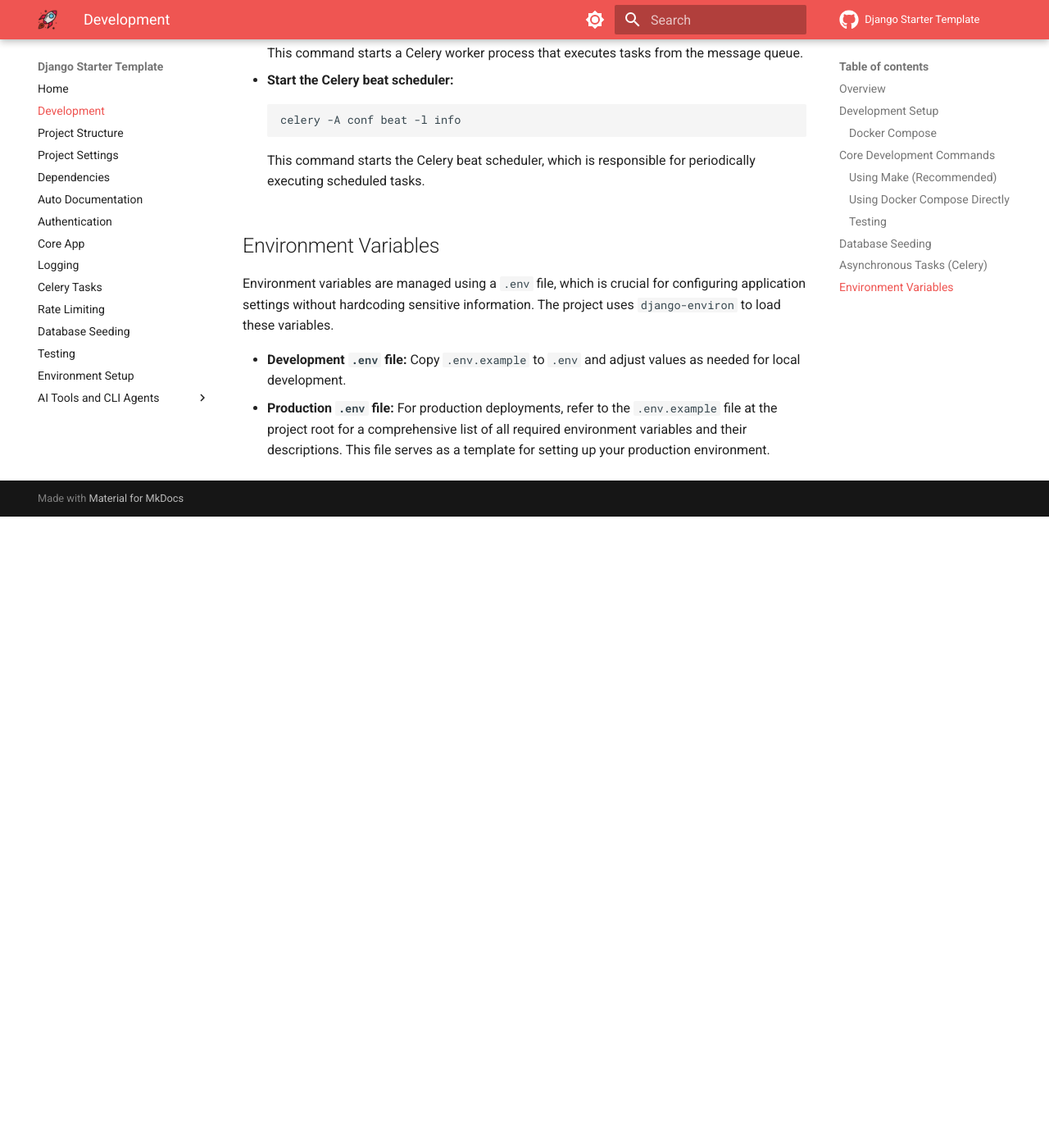
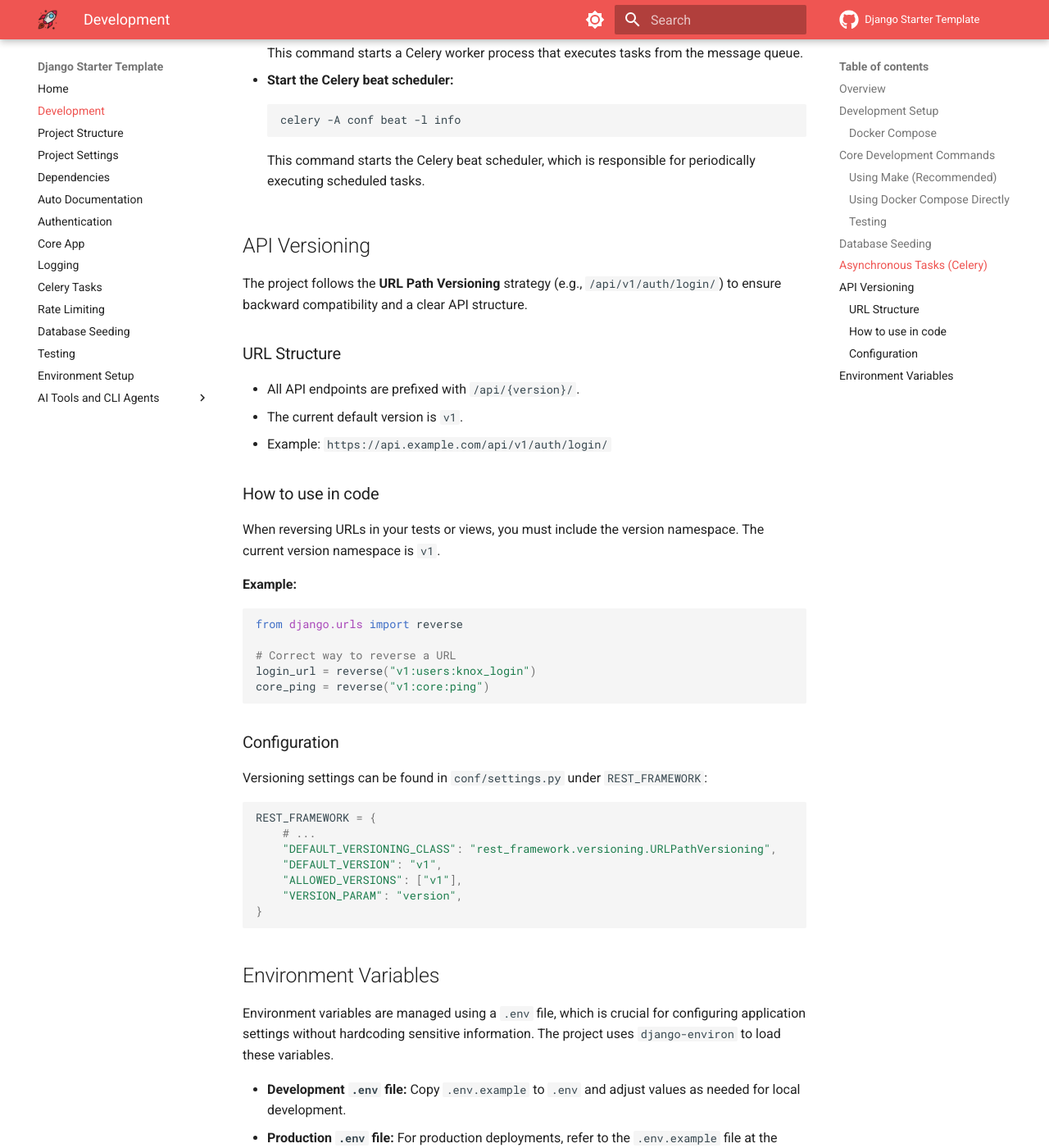
Before and after one commit to wilfredinni/django-starter-template, an MkDocs documentation site: the page built from docs/development.md, in a window 1280 px wide and 1400 px high, scrolled down 5728 px. Shown: the whole window at 82% size. Built offline with MkDocs 1.6.1 and Material for MkDocs 9.7.7, drawn with Linux system fonts in a browser that asks for light colours; comment, search, counter and statistics services are not loaded; before the commit the page ends 6358 px from its top, so only the background shows below that.

Commit message:
feat: update API endpoints to include versioning in URLs and document versioning strategy

````diff
--- a/docs/development.md
+++ b/docs/development.md
@@ -250,6 +250,44 @@ docker compose logs -f beat
     ```
     This command starts the Celery beat scheduler, which is responsible for periodically executing scheduled tasks.
 
+## API Versioning
+
+The project follows the **URL Path Versioning** strategy (e.g., `/api/v1/auth/login/`) to ensure backward compatibility and a clear API structure.
+
+### URL Structure
+
+*   All API endpoints are prefixed with `/api/{version}/`.
+*   The current default version is `v1`.
+*   Example: `https://api.example.com/api/v1/auth/login/`
+
+### How to use in code
+
+When reversing URLs in your tests or views, you must include the version namespace. The current version namespace is `v1`.
+
+**Example:**
+
+```python
+from django.urls import reverse
+
+# Correct way to reverse a URL
+login_url = reverse("v1:users:knox_login")
+core_ping = reverse("v1:core:ping")
+```
+
+### Configuration
+
+Versioning settings can be found in `conf/settings.py` under `REST_FRAMEWORK`:
+
+```python
+REST_FRAMEWORK = {
+    # ...
+    "DEFAULT_VERSIONING_CLASS": "rest_framework.versioning.URLPathVersioning",
+    "DEFAULT_VERSION": "v1",
+    "ALLOWED_VERSIONS": ["v1"],
+    "VERSION_PARAM": "version",
+}
+```
+
 ## Environment Variables
 
 Environment variables are managed using a `.env` file, which is crucial for configuring application settings without hardcoding sensitive information. The project uses `django-environ` to load these variables.
````
Also changed, not shown: docs/authentication.md (+7 -7 lines), docs/core_endpoints.md (+3 -3 lines), docs/settings.md (+4 -0 lines).
